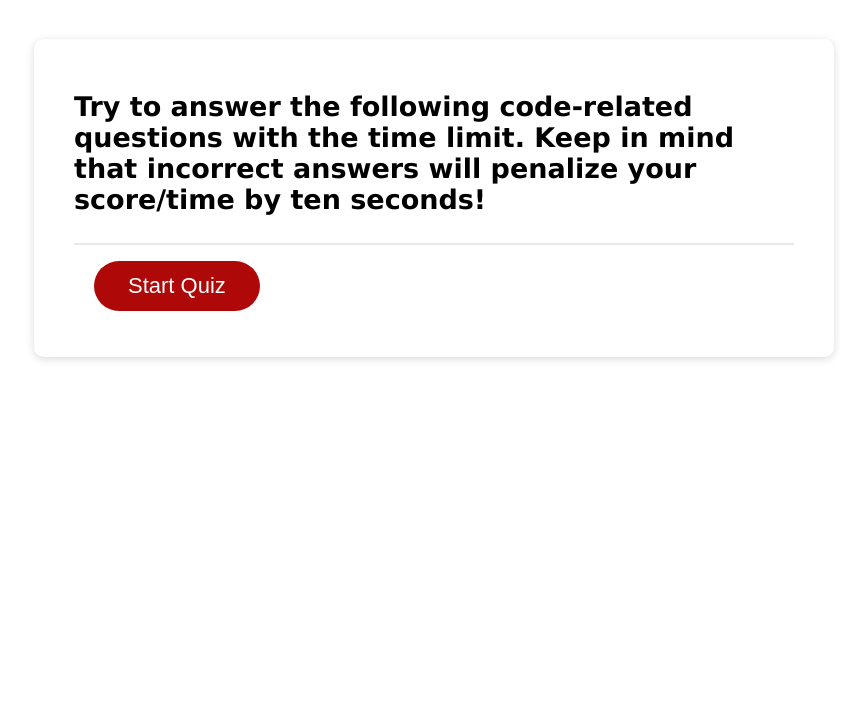
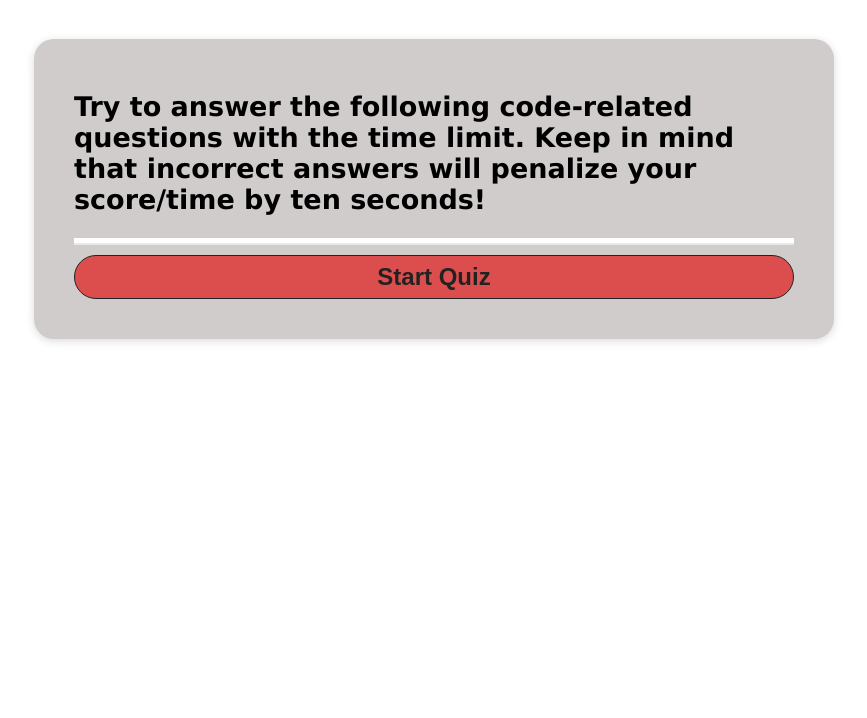
Before and after one commit to zallen16/Allen-Coding-Quiz, a plain HTML site: page index.html in a window 1280 px wide. Shown: the part 82-800 px from the top of the page, without its empty margins (206-1073 px from the left). Drawn offline with Linux system fonts and the light colour scheme.

Commit message:
added specifics to start button

```diff
--- a/index.html
+++ b/index.html
@@ -20,7 +20,7 @@
                     answers will penalize your score/time by ten seconds!</h2>
             </div>
             <div class="card-footer">
-                <button id="startquiz" class="start-btn">Start Quiz</button>
+                <button id="startquiz" class="start-btn btn">Start Quiz</button>
             </div>
         </div>
     </div>
--- a/style.css
+++ b/style.css
@@ -13,7 +13,8 @@ body,
 }
 
 body {
-    font-family:'Lucida Sans', 'Lucida Sans Regular', 'Lucida Grande', 'Lucida Sans Unicode', Geneva, Verdana, sans-serif
+    font-family:'Lucida Sans', 'Lucida Sans Regular', 'Lucida Grande', 'Lucida Sans Unicode', Geneva, Verdana, sans-serif;
+    align-items: center;
 }
 
 header {
@@ -22,9 +23,9 @@ header {
 }
 
 .card {
-    background-color: hsl(0, 0%, 100%);
-    border-radius: 10px;
-    border-width: 1px;
+    background-color: hsl(0, 5%, 81%);
+    border-radius: 20px;
+    border-width: 10px;
     box-shadow: rgba(0, 0, 0, .15) 0px 2px 8px 0px;
     color: hsl(206, 17%, 28);
     font-size: 18px;
@@ -90,3 +91,9 @@ header {
     background: #222;
     color: #fff;
 }
+
+.start-btn {
+    font-size: 1.5rem;
+    font-weight: bold;
+    padding: 10px 20px;
+}
```
Also changed, not shown: script.js (+18 -1 lines).
